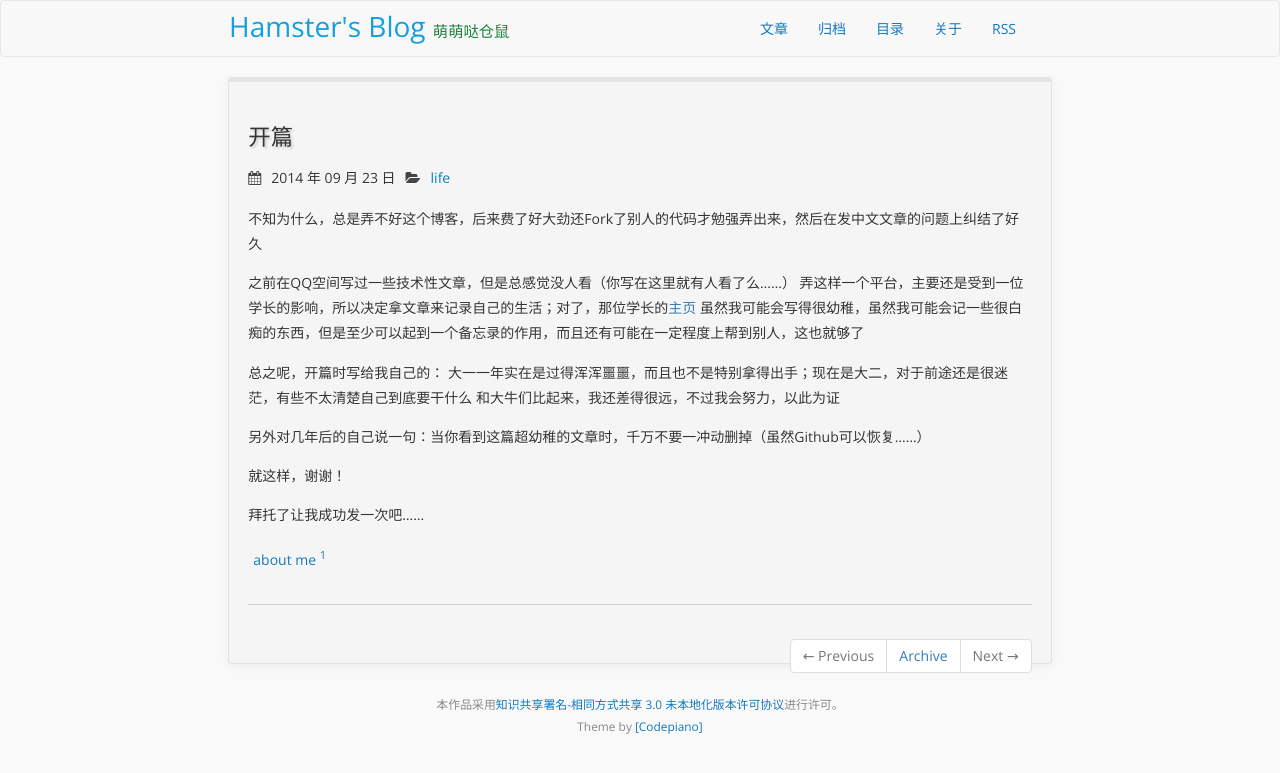
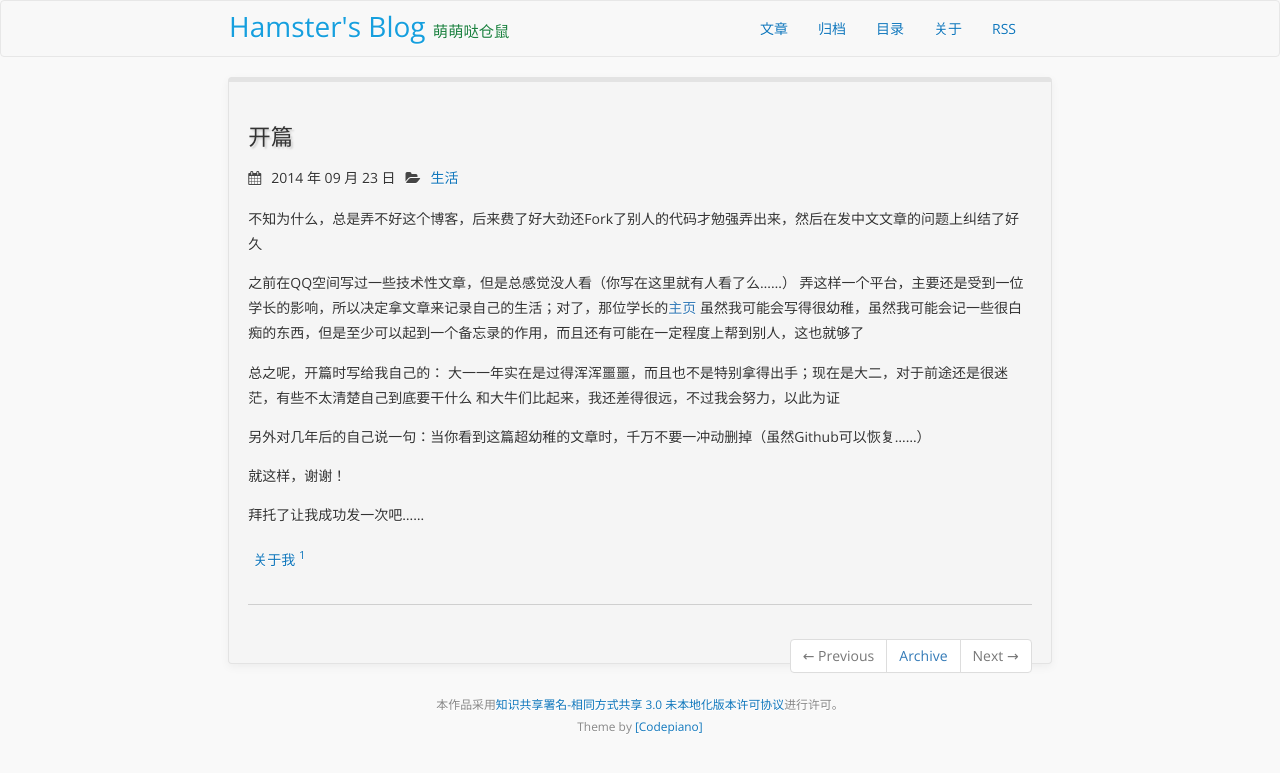
Before and after one commit to iHamsterball/ihamsterball.github.io, a Jekyll site: the page built from _posts/2014-09-23-first-post-ever.md, in a window 1280 px wide. Shown: the top 773 px of the page. Built offline with Jekyll 4.4.1, drawn with Linux system fonts in a browser that asks for light colours; nearby versions of some CDN libraries; Markdown is read by kramdown in place of the engine named in the settings; comment, search, counter and statistics services are not loaded.

```diff
--- a/_posts/2014-09-23-first-post-ever.md
+++ b/_posts/2014-09-23-first-post-ever.md
@@ -3,8 +3,8 @@
 keywords: 开篇
 description: 关于我
 title: 开篇
-categories: [life]
-tags: [about me]
+categories: [生活]
+tags: [关于我]
 group: archive
 icon: coffee
 ---
```
Also changed, not shown: 1 other file.
